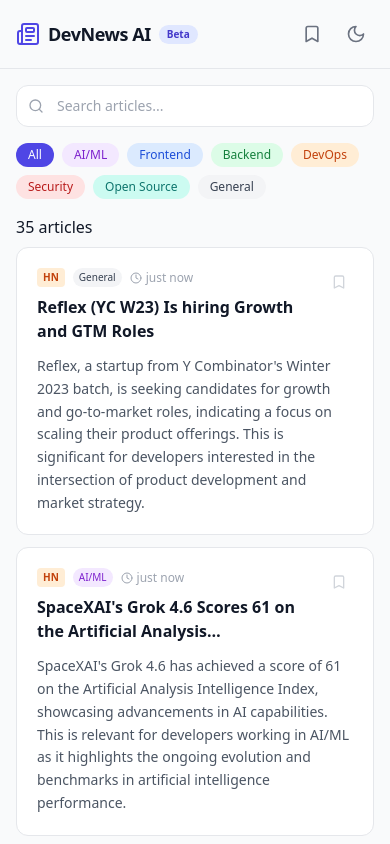
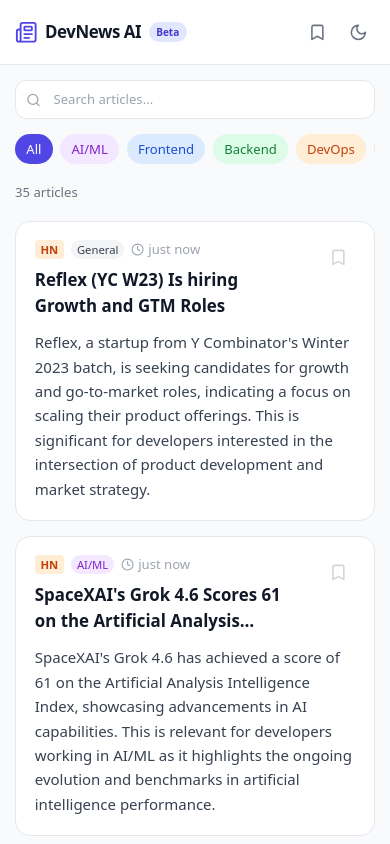
Before and after one commit to Z4D4LY/ai-news-app, a React (Vite) app: page / in a window 390 px wide. Shown: the top 844 px of the page. Built offline with nearby package versions, Linux system fonts and the light colour scheme.

Commit message:
Full-screen redesign: larger typography, better mobile, README

```diff
--- a/src/App.tsx
+++ b/src/App.tsx
@@ -21,8 +21,8 @@
     <div className="min-h-screen bg-gray-50 dark:bg-gray-950">
       <Header onToggleSaved={() => setShowSaved((v) => !v)} showSaved={showSaved} />
 
-      <main className="mx-auto max-w-3xl px-4 pb-16">
-        <div className="sticky top-0 z-10 space-y-4 bg-gray-50/90 dark:bg-gray-950/90 py-4 backdrop-blur">
+      <main className="mx-auto max-w-5xl px-4 sm:px-6 lg:px-8 pb-16">
+        <div className="sticky top-0 z-10 space-y-4 pt-4 pb-4 bg-gray-50/95 dark:bg-gray-950/95 backdrop-blur">
           <SearchBar value={search} onChange={setSearch} />
           <TopicFilter selected={tag} onChange={setTag} />
         </div>
--- a/src/components/ArticleCard.tsx
+++ b/src/components/ArticleCard.tsx
@@ -41,18 +41,18 @@
 
 export default function ArticleCard({ article, isBookmarked, onToggleBookmark }: Props) {
   return (
-    <article className="rounded-xl border border-gray-200 dark:border-gray-800 bg-white dark:bg-gray-900 p-5 transition-shadow hover:shadow-md">
+    <article className="rounded-2xl border border-gray-200 dark:border-gray-800 bg-white dark:bg-gray-900 p-5 sm:p-6 transition-shadow hover:shadow-md">
       <div className="flex items-start justify-between gap-3">
         <div className="flex-1 min-w-0">
           <div className="flex items-center gap-2 mb-2">
-            <span className={`rounded px-1.5 py-0.5 text-[10px] font-semibold uppercase ${SOURCE_COLOR[article.source] ?? ''}`}>
+            <span className={`rounded px-1.5 py-0.5 text-xs font-semibold uppercase ${SOURCE_COLOR[article.source] ?? ''}`}>
               {SOURCE_LABEL[article.source]}
             </span>
-            <span className={`rounded-full px-1.5 py-0.5 text-[10px] font-medium ${TAG_COLORS[article.tag] ?? TAG_COLORS['General']}`}>
+            <span className={`rounded-full px-1.5 py-0.5 text-xs font-medium ${TAG_COLORS[article.tag] ?? TAG_COLORS['General']}`}>
               {article.tag}
             </span>
-            <span className="flex items-center gap-1 text-xs text-gray-400">
-              <Clock className="h-3 w-3" />
+            <span className="flex items-center gap-1 text-sm text-gray-400 dark:text-gray-500">
+              <Clock className="h-3.5 w-3.5" />
               {timeAgo(article.date)}
             </span>
           </div>
@@ -61,16 +61,16 @@
             href={article.url}
             target="_blank"
             rel="noopener noreferrer"
-            className="group inline-flex items-start gap-1 text-base font-semibold text-gray-900 dark:text-gray-100 hover:text-indigo-600 dark:hover:text-indigo-400 transition-colors"
+            className="group inline-flex items-start gap-1 text-lg font-semibold text-gray-900 dark:text-gray-100 hover:text-indigo-600 dark:hover:text-indigo-400 transition-colors"
           >
             <span className="line-clamp-2">{article.title}</span>
-            <ExternalLink className="mt-0.5 h-3.5 w-3.5 flex-shrink-0 opacity-0 group-hover:opacity-100 transition-opacity" />
+            <ExternalLink className="mt-0.5 h-4 w-4 flex-shrink-0 opacity-0 group-hover:opacity-100 transition-opacity" />
           </a>
         </div>
 
         <button
           onClick={() => onToggleBookmark(article.id)}
-          className={`flex-shrink-0 rounded-lg p-1.5 transition-colors ${
+          className={`flex-shrink-0 rounded-lg p-2 transition-colors ${
             isBookmarked
               ? 'text-indigo-600 dark:text-indigo-400'
               : 'text-gray-300 dark:text-gray-700 hover:text-indigo-400'
@@ -78,7 +78,7 @@
           aria-label={isBookmarked ? 'Remove bookmark' : 'Bookmark'}
         >
           <svg
-            className="h-4 w-4"
+            className="h-5 w-5"
             fill={isBookmarked ? 'currentColor' : 'none'}
             viewBox="0 0 24 24"
             stroke="currentColor"
@@ -93,7 +93,7 @@
         </button>
       </div>
 
-      <p className="mt-3 text-sm leading-relaxed text-gray-600 dark:text-gray-400">
+      <p className="mt-3 text-base leading-relaxed text-gray-700 dark:text-gray-300">
         {article.summary === 'No summary available.'
           ? 'Click to read the full article.'
           : article.summary}
--- a/src/components/Feed.tsx
+++ b/src/components/Feed.tsx
@@ -12,8 +12,8 @@
   if (feedData.articles.length === 0) {
     return (
       <div className="py-20 text-center">
-        <p className="text-gray-400 dark:text-gray-600">No articles yet.</p>
-        <p className="mt-1 text-sm text-gray-400 dark:text-gray-600">
+        <p className="text-base text-gray-400 dark:text-gray-500">No articles yet.</p>
+        <p className="mt-2 text-sm text-gray-400 dark:text-gray-500">
           The daily fetch will populate this feed. Run it manually from the GitHub Actions tab.
         </p>
       </div>
@@ -23,15 +23,19 @@
   if (articles.length === 0) {
     return (
       <div className="py-20 text-center">
-        <p className="text-gray-400 dark:text-gray-600">No articles match your filters.</p>
+        <p className="text-base text-gray-400 dark:text-gray-500">No articles match your filters.</p>
       </div>
     );
   }
 
   return (
-    <div className="space-y-4">
-      {articles.length} article{articles.length !== 1 ? 's' : ''}
-      <div className="space-y-3 mt-2">
+    <>
+      <div className="flex items-center justify-between mb-5">
+        <span className="text-sm font-medium text-gray-500 dark:text-gray-400">
+          {articles.length} article{articles.length !== 1 ? 's' : ''}
+        </span>
+      </div>
+      <div className="space-y-4">
         {articles.map((article) => (
           <ArticleCard
             key={article.id}
@@ -41,6 +45,6 @@
           />
         ))}
       </div>
-    </div>
+    </>
   );
 }
--- a/src/components/Header.tsx
+++ b/src/components/Header.tsx
@@ -14,8 +14,8 @@
   };
 
   return (
-    <header className="border-b border-gray-200 dark:border-gray-800">
-      <div className="mx-auto flex max-w-3xl items-center justify-between px-4 py-4">
+    <header className="sticky top-0 z-20 border-b border-gray-200 dark:border-gray-800 bg-white/90 dark:bg-gray-950/90 backdrop-blur-md">
+      <div className="mx-auto flex max-w-5xl items-center justify-between px-4 sm:px-6 lg:px-8 py-4">
         <div className="flex items-center gap-2">
           <Newspaper className="h-6 w-6 text-indigo-600 dark:text-indigo-400" />
           <h1 className="text-lg font-bold tracking-tight">DevNews AI</h1>
--- a/src/components/TopicFilter.tsx
+++ b/src/components/TopicFilter.tsx
@@ -17,12 +17,12 @@
 
 export default function TopicFilter({ selected, onChange }: Props) {
   return (
-    <div className="flex flex-wrap gap-2">
+    <div className="flex gap-2 overflow-x-auto pb-1 scrollbar-none">
       {TAG_OPTIONS.map((tag) => (
         <button
           key={tag}
           onClick={() => onChange(tag)}
-          className={`rounded-full px-3 py-1 text-xs font-medium transition-colors ${
+          className={`rounded-full px-3 py-1.5 text-sm font-medium whitespace-nowrap transition-colors ${
             selected === tag
               ? 'bg-indigo-600 text-white dark:bg-indigo-500'
               : tag === 'All'
--- a/src/index.css
+++ b/src/index.css
@@ -5,4 +5,20 @@
 body {
   -webkit-font-smoothing: antialiased;
   -moz-osx-font-smoothing: grayscale;
+  font-size: 16px;
+  line-height: 1.6;
 }
+
+@media (max-width: 640px) {
+  html {
+    font-size: 15px;
+  }
+}
+
+.scrollbar-none {
+  -ms-overflow-style: none;
+  scrollbar-width: none;
+}
+.scrollbar-none::-webkit-scrollbar {
+  display: none;
+}
```
Also changed, not shown: 1 other file (tests, documents, lock files or other folders).
